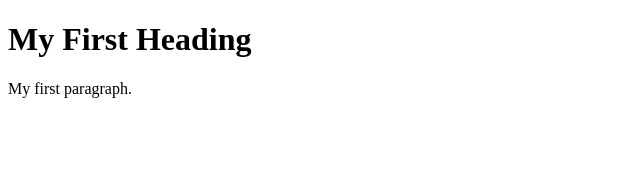
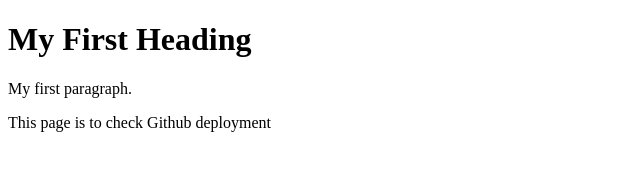
Before and after one commit to bink44/testing, a plain HTML site: page index.html in a window 1280 px wide. Shown: the whole page, without its empty margins (0-640 px from the left). Drawn offline with Linux system fonts and the light colour scheme.

Commit message:
Update index.html

```diff
--- a/index.html
+++ b/index.html
@@ -5,6 +5,7 @@
 <h1>My First Heading</h1>
 
 <p>My first paragraph.</p>
+<p>This page is to check Github deployment</p>
 
 </body>
 </html>
```
